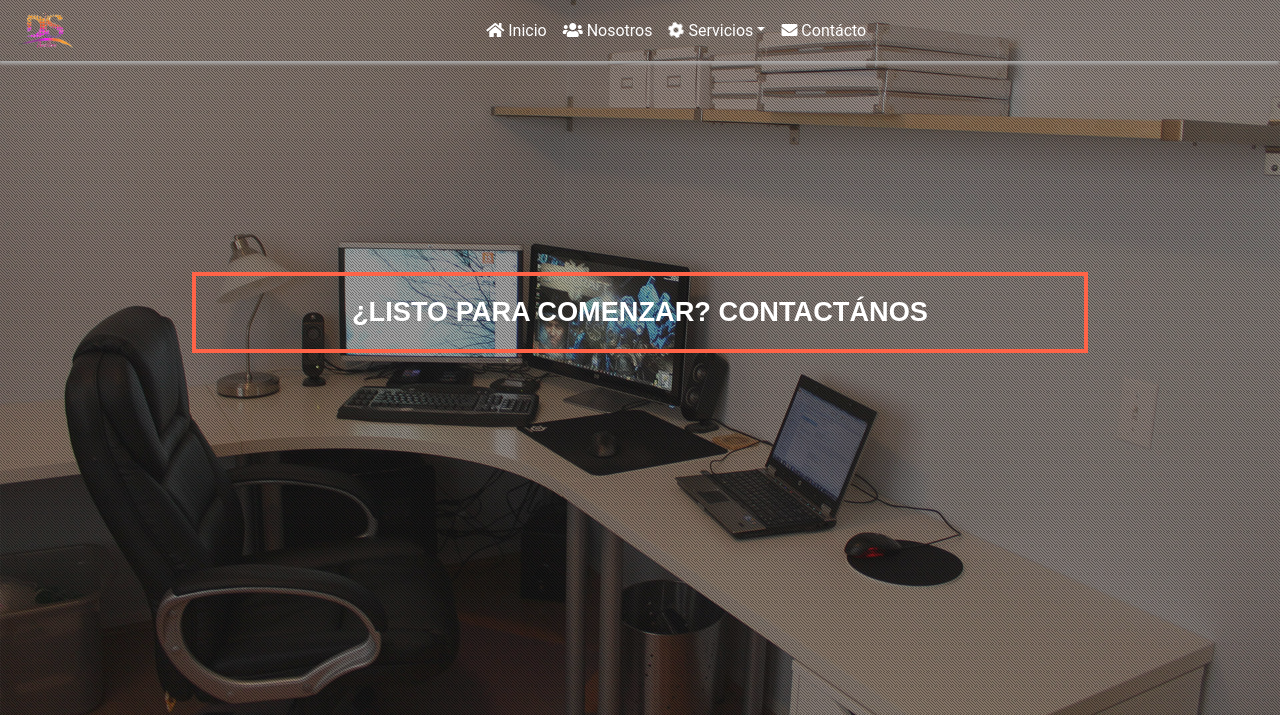
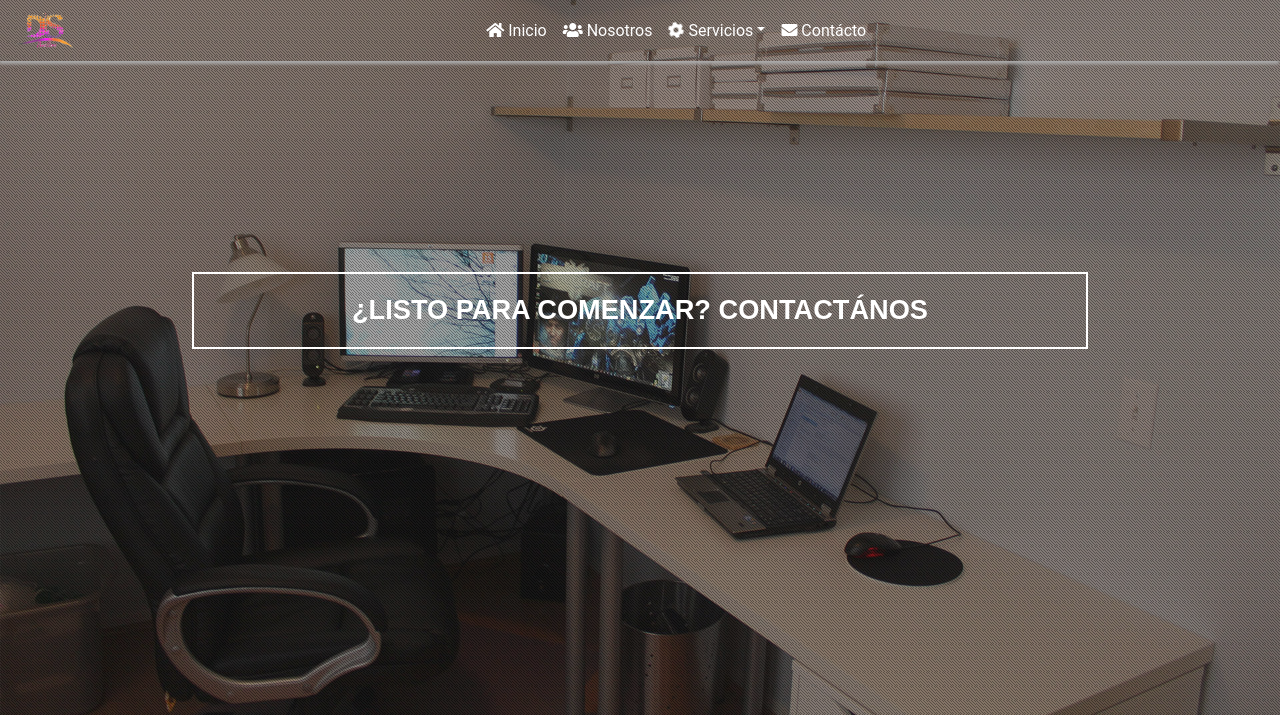
Before and after one commit to DevsStore/DevsStore, a PHP site: page /contacto.php in a window 1280 px wide. Shown: the top 715 px of the page. Run offline with PHP 8.4, Linux system fonts and the light colour scheme; some libraries are stand-ins or nearby versions.

Commit message:
change animation performance

```diff
--- a/css/main.css
+++ b/css/main.css
@@ -308,7 +308,7 @@ section.destacada .contenido {
 
 section.destacada .contenido h1 {
     padding: 20px;
-    border: 4px solid tomato;
+    border: 2px solid #fff;
     color: #fff;
     font-size: 1.7em;
     font-weight: bold;
@@ -880,6 +880,6 @@ body {
 }
 
 .mi-card:hover {
-    margin: -15px 0px;
+    transform: translateY(-15px);
     box-shadow: 0px 3px 3px #333;
 }
--- a/desarrollo_movil.php
+++ b/desarrollo_movil.php
@@ -9,6 +9,7 @@
     <link rel="stylesheet" href="css/main.css">
     <link href="https://use.fontawesome.com/releases/v5.0.6/css/all.css" rel="stylesheet">
     <link rel="https://fonts.googleapis.com/icon?family=Material+Icons" href="stylesheet">
+    <link rel="icon" href="./img/logo1.png">
     <title>Desarrollo Móvil</title>
 </head>
 
```
